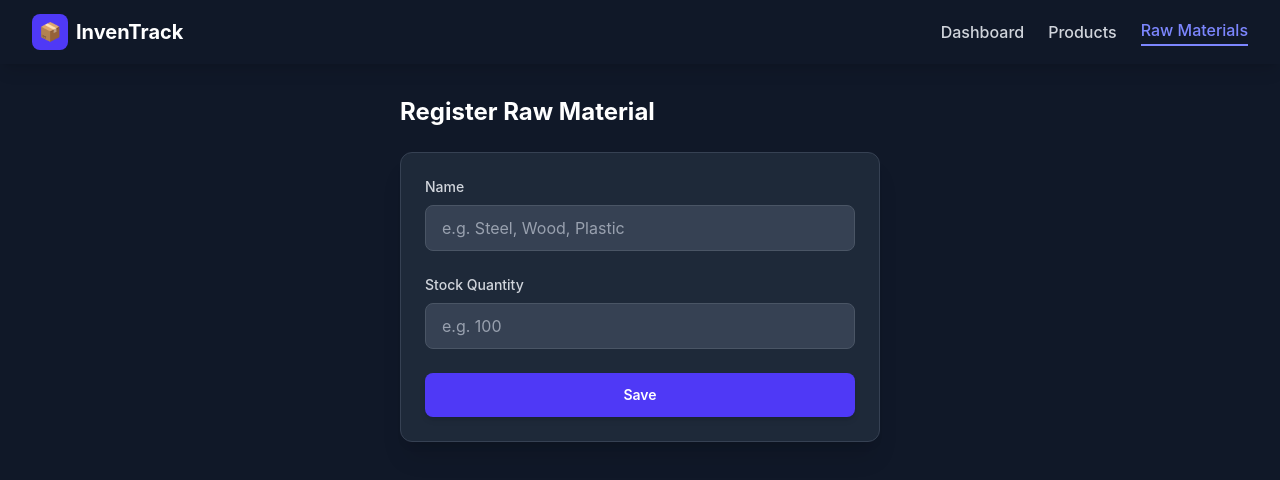
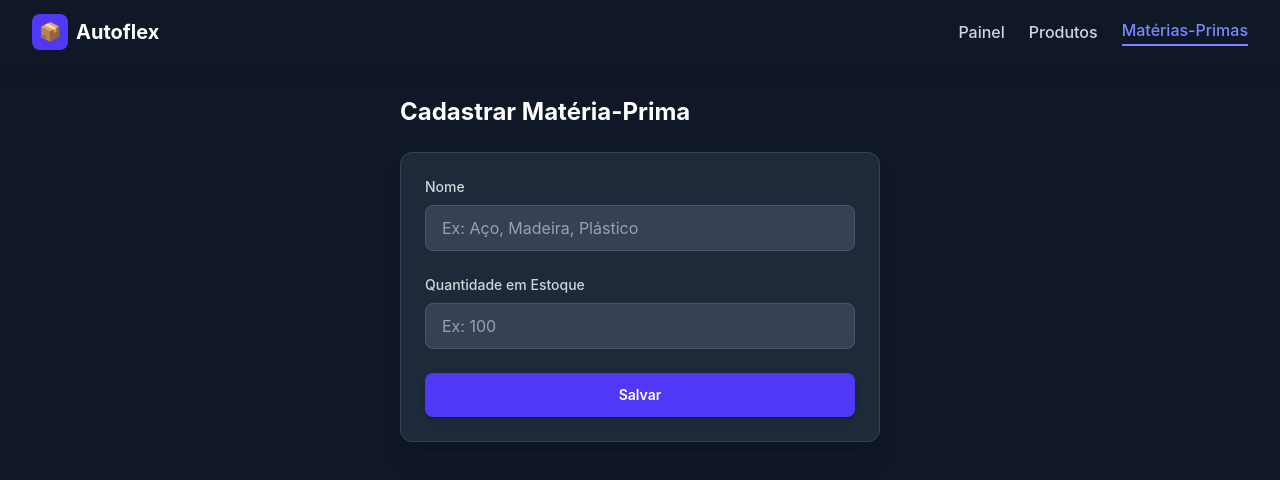
Before and after one commit to John-Mota/inventory-front, a React (Vite) app: page /raw-materials in a window 1280 px wide. Shown: the top 480 px of the page. Built offline with nearby package versions, Linux system fonts and the light colour scheme.

Commit message:
feat: Adiciona configuracao de API, traducoes e feedback visual de loading/erro

```diff
--- a/src/App.tsx
+++ b/src/App.tsx
@@ -5,8 +5,8 @@ import MaterialForm from "./components/MaterialForm";
 function Dashboard() {
   return (
     <div className="mx-auto max-w-4xl px-4 py-8">
-      <h1 className="text-2xl font-bold text-white">Dashboard</h1>
-      <p className="mt-2 text-gray-400">Welcome to InvenTrack inventory management system.</p>
+      <h1 className="text-2xl font-bold text-white">Painel</h1>
+      <p className="mt-2 text-gray-400">Bem-vindo ao sistema de gestão de estoque Autoflex.</p>
     </div>
   );
 }
@@ -14,8 +14,8 @@ function Dashboard() {
 function Products() {
   return (
     <div className="mx-auto max-w-4xl px-4 py-8">
-      <h1 className="text-2xl font-bold text-white">Products</h1>
-      <p className="mt-2 text-gray-400">Product management coming soon.</p>
+      <h1 className="text-2xl font-bold text-white">Produtos</h1>
+      <p className="mt-2 text-gray-400">Gestão de produtos em breve.</p>
     </div>
   );
 }
--- /dev/null
+++ b/src/api/axiosInstance.ts
@@ -0,0 +1,32 @@
+import axios from "axios";
+
+const axiosInstance = axios.create({
+  baseURL: "https://inventory-4xyq.onrender.com/api",
+  timeout: 60_000,
+  headers: {
+    "Content-Type": "application/json",
+  },
+});
+
+axiosInstance.interceptors.response.use(
+  (response) => response,
+  (error) => {
+    if (error.code === "ECONNABORTED") {
+      console.error(
+        "[API] A requisição expirou. O servidor pode estar iniciando (cold start). Tente novamente."
+      );
+    } else if (!error.response) {
+      console.error(
+        "[API] Erro de rede. Não foi possível conectar ao servidor. Verifique sua conexão."
+      );
+    } else {
+      console.error(
+        `[API] Erro ${error.response.status}: ${error.response.data?.message ?? error.message}`
+      );
+    }
+
+    return Promise.reject(error);
+  }
+);
+
+export default axiosInstance;
--- a/src/components/Header.tsx
+++ b/src/components/Header.tsx
@@ -2,9 +2,9 @@ import { useState } from "react";
 import { NavLink } from "react-router-dom";
 
 const navLinks = [
-  { to: "/", label: "Dashboard" },
-  { to: "/products", label: "Products" },
-  { to: "/raw-materials", label: "Raw Materials" },
+  { to: "/", label: "Painel" },
+  { to: "/products", label: "Produtos" },
+  { to: "/raw-materials", label: "Matérias-Primas" },
 ];
 
 export default function Header() {
@@ -34,12 +34,12 @@ export default function Header() {
           <NavLink
             to="/"
             className="flex items-center gap-2 text-xl font-bold text-white hover:text-indigo-300 transition-colors duration-200"
-            aria-label="InvenTrack Home"
+            aria-label="Autoflex Home"
           >
             <span className="flex h-9 w-9 items-center justify-center rounded-lg bg-indigo-600 text-lg">
               📦
             </span>
-            <span>InvenTrack</span>
+            <span>Autoflex</span>
           </NavLink>
 
           {/* Desktop Navigation */}
--- a/src/components/MaterialForm.tsx
+++ b/src/components/MaterialForm.tsx
@@ -1,27 +1,33 @@
 import { useState, type FormEvent } from "react";
-import { useAppDispatch } from "../store/hooks";
-import { addMaterial } from "../store/materialSlice";
+import { useAppDispatch, useAppSelector } from "../store/hooks";
+import { createMaterial } from "../store/inventoryThunks";
+import { clearError } from "../store/materialSlice";
+import Spinner from "./Spinner";
 
 export default function MaterialForm() {
   const dispatch = useAppDispatch();
+
+  const { loading, error } = useAppSelector((state) => state.material);
 
   const [name, setName] = useState("");
   const [stockQuantity, setStockQuantity] = useState<number | "">("");
   const [showSuccess, setShowSuccess] = useState(false);
 
-  const handleSubmit = (event: FormEvent<HTMLFormElement>) => {
+  const handleSubmit = async (event: FormEvent<HTMLFormElement>) => {
     event.preventDefault();
+    dispatch(clearError());
 
     if (!name.trim() || stockQuantity === "" || stockQuantity < 0) {
       return;
     }
 
-    dispatch(
-      addMaterial({
+    try {
+      await dispatch(
+        createMaterial({
           name: name.trim(),
           stockQuantity: Number(stockQuantity),
         })
-    );
+      ).unwrap();
 
       setName("");
       setStockQuantity("");
@@ -30,12 +36,15 @@ export default function MaterialForm() {
       setTimeout(() => {
         setShowSuccess(false);
       }, 3000);
+    } catch {
+      // Error is already handled by the slice and interceptor
+    }
   };
 
   return (
     <div className="mx-auto max-w-lg px-4 py-8">
       <h1 className="mb-6 text-2xl font-bold text-white">
-        Register Raw Material
+        Cadastrar Matéria-Prima
       </h1>
 
       {showSuccess && (
@@ -43,7 +52,16 @@ export default function MaterialForm() {
           className="mb-6 rounded-lg border border-green-600 bg-green-900/40 px-4 py-3 text-green-300"
           role="alert"
         >
-          ✅ Material saved successfully!
+          ✅ Material salvo com sucesso!
+        </div>
+      )}
+
+      {error && (
+        <div
+          className="mb-6 rounded-lg border border-red-600 bg-red-900/40 px-4 py-3 text-red-300"
+          role="alert"
+        >
+          ❌ {error}
         </div>
       )}
 
@@ -58,7 +76,7 @@ export default function MaterialForm() {
             htmlFor="material-name"
             className="mb-2 block text-sm font-medium text-gray-300"
           >
-            Name
+            Nome
           </label>
           <input
             id="material-name"
@@ -66,7 +84,7 @@ export default function MaterialForm() {
             required
             value={name}
             onChange={(e) => setName(e.target.value)}
-            placeholder="e.g. Steel, Wood, Plastic"
+            placeholder="Ex: Aço, Madeira, Plástico"
             className="w-full rounded-lg border border-gray-600 bg-gray-700 px-4 py-2.5 text-white placeholder-gray-400 transition-colors duration-200 focus:border-indigo-500 focus:outline-none focus:ring-2 focus:ring-indigo-500/40"
           />
         </div>
@@ -77,7 +95,7 @@ export default function MaterialForm() {
             htmlFor="stock-quantity"
             className="mb-2 block text-sm font-medium text-gray-300"
           >
-            Stock Quantity
+            Quantidade em Estoque
           </label>
           <input
             id="stock-quantity"
@@ -90,7 +108,7 @@ export default function MaterialForm() {
                 e.target.value === "" ? "" : Number(e.target.value)
               )
             }
-            placeholder="e.g. 100"
+            placeholder="Ex: 100"
             className="w-full rounded-lg border border-gray-600 bg-gray-700 px-4 py-2.5 text-white placeholder-gray-400 transition-colors duration-200 focus:border-indigo-500 focus:outline-none focus:ring-2 focus:ring-indigo-500/40"
           />
         </div>
@@ -98,9 +116,17 @@ export default function MaterialForm() {
         {/* Save Button */}
         <button
           type="submit"
-          className="w-full rounded-lg bg-indigo-600 px-6 py-3 text-sm font-semibold text-white shadow-md transition-all duration-200 hover:bg-indigo-500 hover:shadow-lg focus:outline-none focus:ring-2 focus:ring-indigo-500 focus:ring-offset-2 focus:ring-offset-gray-800 active:scale-[0.98]"
+          disabled={loading}
+          className="flex w-full items-center justify-center gap-2 rounded-lg bg-indigo-600 px-6 py-3 text-sm font-semibold text-white shadow-md transition-all duration-200 hover:bg-indigo-500 hover:shadow-lg focus:outline-none focus:ring-2 focus:ring-indigo-500 focus:ring-offset-2 focus:ring-offset-gray-800 active:scale-[0.98] disabled:opacity-50 disabled:cursor-not-allowed"
         >
-          Save
+          {loading ? (
+            <>
+              <Spinner size="sm" />
+              Salvando...
+            </>
+          ) : (
+            "Salvar"
+          )}
         </button>
       </form>
     </div>
--- /dev/null
+++ b/src/components/Spinner.tsx
@@ -0,0 +1,31 @@
+export default function Spinner({ size = "md" }: { size?: "sm" | "md" | "lg" }) {
+  const sizeClasses = {
+    sm: "h-4 w-4 border-2",
+    md: "h-6 w-6 border-2",
+    lg: "h-10 w-10 border-3",
+  };
+
+  return (
+    <svg
+      className={`animate-spin text-white ${sizeClasses[size]}`}
+      xmlns="http://www.w3.org/2000/svg"
+      fill="none"
+      viewBox="0 0 24 24"
+      aria-hidden="true"
+    >
+      <circle
+        className="opacity-25"
+        cx="12"
+        cy="12"
+        r="10"
+        stroke="currentColor"
+        strokeWidth="4"
+      />
+      <path
+        className="opacity-75"
+        fill="currentColor"
+        d="M4 12a8 8 0 018-8V0C5.373 0 0 5.373 0 12h4zm2 5.291A7.962 7.962 0 014 12H0c0 3.042 1.135 5.824 3 7.938l3-2.647z"
+      />
+    </svg>
+  );
+}
```
Lines whose indentation alone changed are shown as unchanged.
